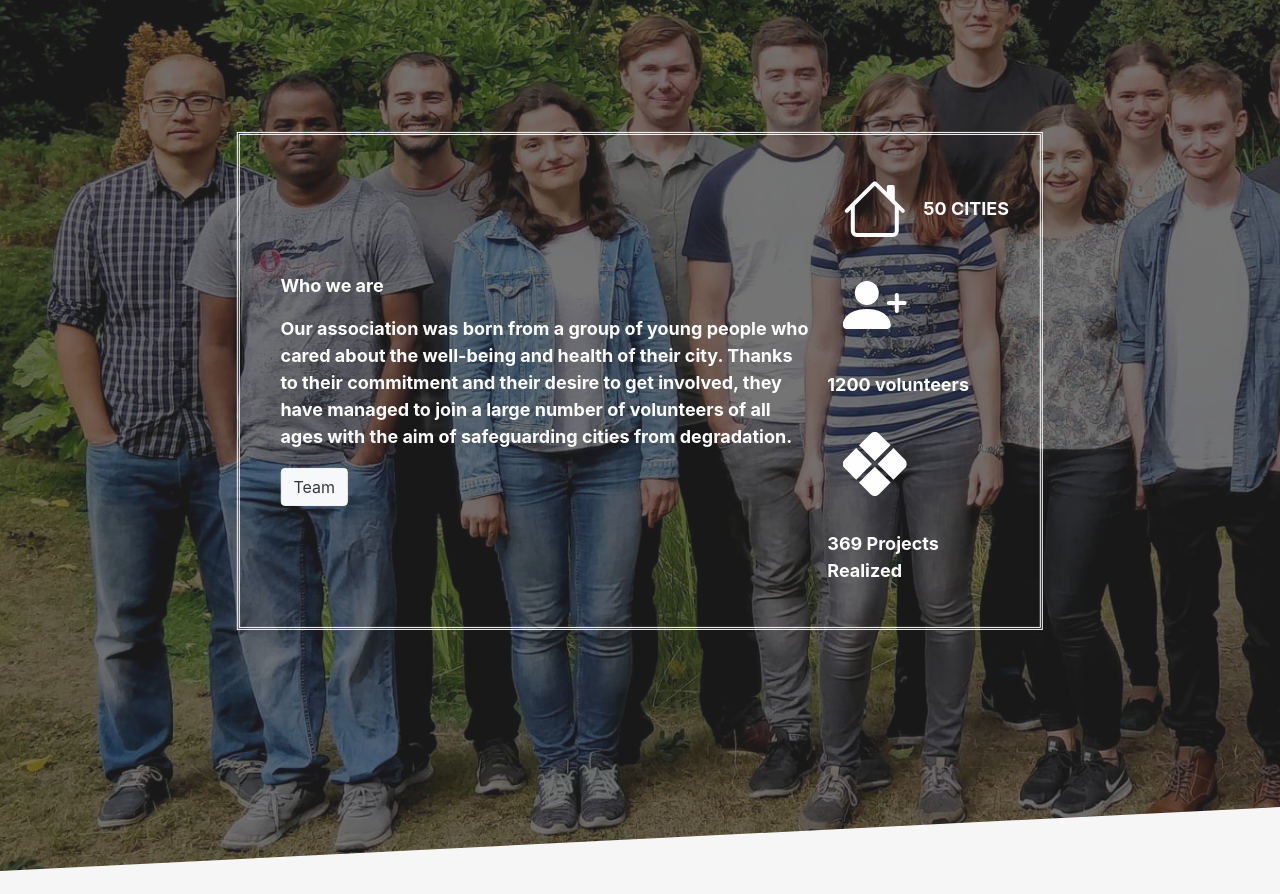
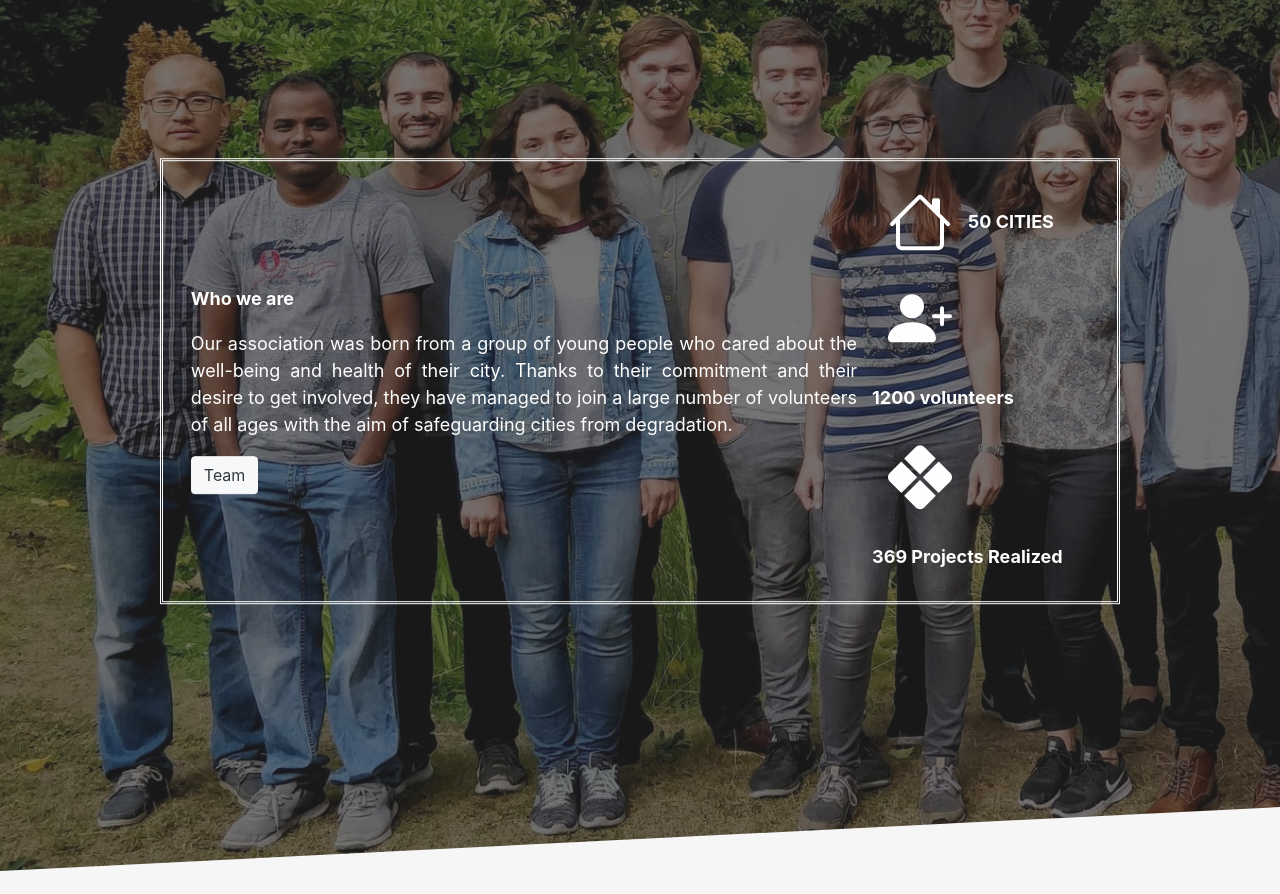
Before and after one commit to Konsov/Hypermedia-Project, a website: page public/index.html in a window 1280 px wide. Shown: the part 3380-4274 px from the top of the page. Drawn offline with nearby package versions, Linux system fonts and the light colour scheme; no server answers.

Commit message:
some css home

```diff
--- a/public/assets/css/home.css
+++ b/public/assets/css/home.css
@@ -115,7 +115,7 @@
 }
 
 .info-about-us{
-    width: 63%;
+    width: 75%;
     position: absolute;
     top: 50%;
     left: 50%;
@@ -123,7 +123,7 @@
     transform: translate(-50%, -50%);
     border-style: double;
     border-color: white;
-    padding: 2%;
+    padding: 1%;
 }
 
 .numbers{
@@ -239,6 +239,22 @@ body {
   font-weight:bold
 }
 
+.textaboutus1 {
+  color: white;
+  font-size: large;
+  margin-top: 1em;
+  margin-bottom: 1em;
+  font-weight:bold
+}
+
+.textaboutus2 {
+  color: white;
+  font-size: large;
+  margin-top: 1em;
+  margin-bottom: 1em;
+  text-align: justify;
+}
+
 #cento{
   width: 100%;height: 100%;position: relative;
 }
--- a/public/index.html
+++ b/public/index.html
@@ -230,10 +230,10 @@
 
     <div class="info-about-us">
       <div class="container">
-        <div class="row align-items-center row-cols-1 row-cols-sm-2">
+        <div class="row align-items-center">
           <div class="col-md-9">
-            <h5 class="card-title" id="texticon1">Who we are</h5>
-            <p class="card-text" id="texticon1">Our association was born from a group of young people who cared about the well-being and health of their city. Thanks to their commitment and their desire to get involved, they have managed to join a large number of volunteers of all ages with the aim of safeguarding cities from degradation.</p>
+            <p class="textaboutus1" >Who we are</p>
+            <p class="textaboutus2">Our association was born from a group of young people who cared about the well-being and health of their city. Thanks to their commitment and their desire to get involved, they have managed to join a large number of volunteers of all ages with the aim of safeguarding cities from degradation.</p>
             <a href="./pages/team.html" type="button" class="btn btn-light">Team</a>
           </div>
           <div class="col-6 col-md-3">
```
